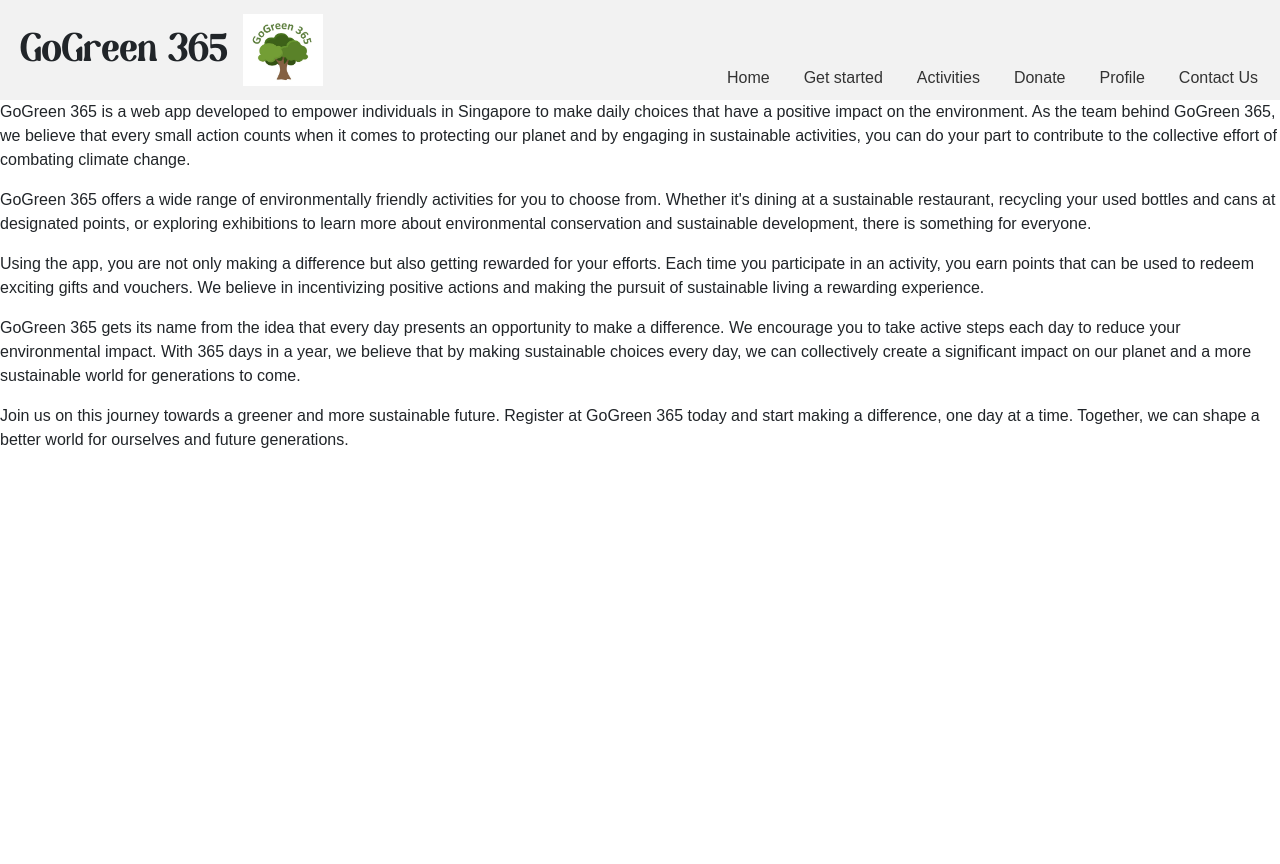
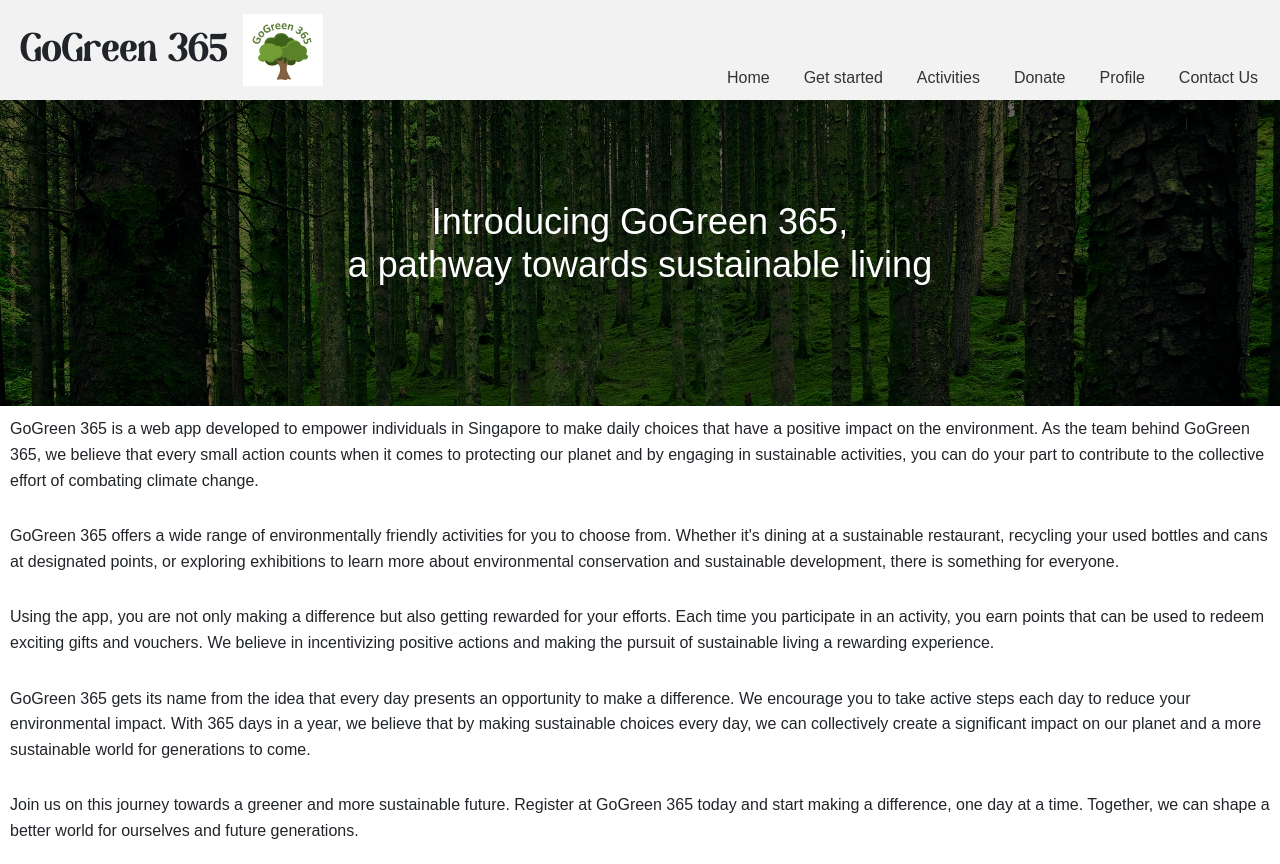
Before and after one commit to yyongjiann/GoGreen-365, a React (Create React App) app in the folder green-sg/: page /home in a window 1280 px wide. Before the commit the page ends 800 px from the top, so only its background shows below. Built offline with nearby package versions, Linux system fonts and the light colour scheme.

Commit message:
Added styling to homepage

```diff
--- a/green-sg/src/pages/GetStarted.js
+++ b/green-sg/src/pages/GetStarted.js
@@ -8,7 +8,7 @@ const GetStarted = () =>{
             src = {workflow}
             style={{
             position: 'absolute',
-            top: '55%',
+            top: '57%',
             left: '52%',
             transform: 'translate(-50%, -50%)',
             width: '75%',
--- a/green-sg/src/pages/Home.js
+++ b/green-sg/src/pages/Home.js
@@ -1,17 +1,36 @@
 import React from 'react'
 
-const home = () => {
+const BoxedDisplay = () => {
     return (
-        <div>
-            <p>GoGreen 365 is a web app developed to empower individuals in Singapore to make daily choices that have a positive impact on the environment. As the team behind GoGreen 365, we believe that every small action counts when it comes to protecting our planet and by engaging in sustainable activities, you can do your part to contribute to the collective effort of combating climate change.</p>
-            <p>GoGreen 365 offers a wide range of environmentally friendly activities for you to choose from. Whether it's dining at a sustainable restaurant, recycling your used bottles and cans at designated points, or exploring exhibitions to learn more about environmental conservation and sustainable development, there is something for everyone.</p>
-            <p>Using the app, you are not only making a difference but also getting rewarded for your efforts. Each time you participate in an activity, you earn points that can be used to redeem exciting gifts and vouchers. We believe in incentivizing positive actions and making the pursuit of sustainable living a rewarding experience.</p>
-            <p>GoGreen 365 gets its name from the idea that every day presents an opportunity to make a difference. We encourage you to take active steps each day to reduce your environmental impact. With 365 days in a year, we believe that by making sustainable choices every day, we can collectively create a significant impact on our planet and a more sustainable world for generations to come.</p>
-            <p>Join us on this journey towards a greener and more sustainable future. Register at GoGreen 365 today and start making a difference, one day at a time. Together, we can shape a better world for ourselves and future generations.</p>
+      <div className="boxed-display">
+        <div className="content" >
+          <h1>Introducing GoGreen 365,<br/>a pathway towards sustainable living</h1>
+        </div>
+      </div>
+    );
+  }
+
+const BodyParagraph = () =>{
+    return (
+
+        <div className='Container'>
+            <p className='paragraph'>GoGreen 365 is a web app developed to empower individuals in Singapore to make daily choices that have a positive impact on the environment. As the team behind GoGreen 365, we believe that every small action counts when it comes to protecting our planet and by engaging in sustainable activities, you can do your part to contribute to the collective effort of combating climate change.</p>
+            <p className='paragraph'>GoGreen 365 offers a wide range of environmentally friendly activities for you to choose from. Whether it's dining at a sustainable restaurant, recycling your used bottles and cans at designated points, or exploring exhibitions to learn more about environmental conservation and sustainable development, there is something for everyone.</p>
+            <p className='paragraph'>Using the app, you are not only making a difference but also getting rewarded for your efforts. Each time you participate in an activity, you earn points that can be used to redeem exciting gifts and vouchers. We believe in incentivizing positive actions and making the pursuit of sustainable living a rewarding experience.</p>
+            <p className='paragraph'>GoGreen 365 gets its name from the idea that every day presents an opportunity to make a difference. We encourage you to take active steps each day to reduce your environmental impact. With 365 days in a year, we believe that by making sustainable choices every day, we can collectively create a significant impact on our planet and a more sustainable world for generations to come.</p>
+            <p className='paragraph'>Join us on this journey towards a greener and more sustainable future. Register at GoGreen 365 today and start making a difference, one day at a time. Together, we can shape a better world for ourselves and future generations.</p>
         </div>
 
     )
-
 }
 
-export default home
+const Home = () => {
+    return (
+        <div>
+            <BoxedDisplay/>
+            <BodyParagraph/>
+        </div>
+    )
+}
+
+export default Home
--- a/green-sg/src/style.css
+++ b/green-sg/src/style.css
@@ -1,3 +1,5 @@
+
+
 * {font-family: Arial, Helvetica, sans-serif;}
 
 @font-face {
@@ -54,3 +56,47 @@
   .horizontalNav li a:hover {
     background-color: #ddd;
   }
+
+  .boxed-display {
+    background-image: url('pages/images/background1.jpg'); /* Replace with your background image URL */
+    background-size: cover;
+    background-position: center;
+    position: relative;
+    overflow: hidden;
+  }
+
+  .boxed-display::before {
+    content: '';
+    background-color: rgba(0, 0, 0, 0.6); /* Adjust the alpha value for desired transparency */
+    position: absolute;
+    top: 0;
+    left: 0;
+    right: 0;
+    bottom: 0;
+    z-index: 1;
+  }
+
+  .boxed-display .content {
+    position: relative;
+    z-index: 2;
+    text-align: center;
+    padding: 100px;
+  }
+
+  .boxed-display h1 {
+    color: #fff;
+    font-size: 36px;
+    margin-bottom: 20px;
+  }
+
+  .container {
+    max-width: 960px;
+    margin: 0 auto;
+    padding: 20px;
+  }
+
+  .paragraph {
+    padding: 10px;
+    margin-bottom: 10px;
+    line-height: 1.6;
+  }
```
Also changed, not shown: green-sg/src/pages/Profile.js (+1 -9 lines), green-sg/src/pages/images/background1.jpg (added), 1 other file (tests, documents, lock files or other folders).
